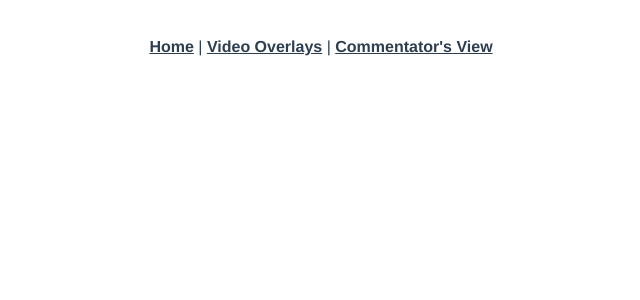
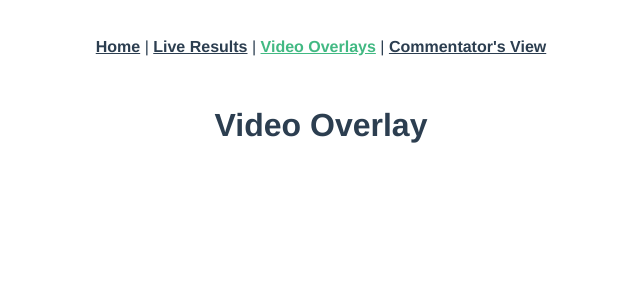
Before and after one commit to eckersleyalexander/orienteering_live_results, a Vue app in the folder Orienteering-LR-Local-Web-App/: page /#/video-overlay in a window 1280 px wide. Shown: the top 300 px of the page, without its empty margins (319-959 px from the left). Built offline with nearby package versions, Linux system fonts and the light colour scheme.

Commit message:
Added "Live Results" page to web app. Fixes #13

```diff
--- a/Orienteering-LR-Local-Web-App/src/App.vue
+++ b/Orienteering-LR-Local-Web-App/src/App.vue
@@ -2,7 +2,8 @@
   <div id="app">
     <div id="nav">
       <router-link to="/">Home</router-link> |
-      <router-link to="/videooverlay">Video Overlays</router-link> |
+      <router-link to="/live-results">Live Results</router-link> |
+      <router-link to="/video-overlay">Video Overlays</router-link> |
       <router-link to="/commentary">Commentator's View</router-link>
     </div>
     <router-view />
--- a/Orienteering-LR-Local-Web-App/src/router.js
+++ b/Orienteering-LR-Local-Web-App/src/router.js
@@ -12,8 +12,17 @@ export default new Router({
       component: Home
     },
     {
-      path: "/videooverlay",
-      name: "videooverlay",
+      path: "/live-results",
+      name: "live-results",
+      // route level code-splitting
+      // this generates a separate chunk (about.[hash].js) for this route
+      // which is lazy-loaded when the route is visited.
+      component: () =>
+        import(/* webpackChunkName: "about" */ "./views/LiveResults.vue")
+    },
+    {
+      path: "/video-overlay",
+      name: "video-overlay",
       // route level code-splitting
       // this generates a separate chunk (about.[hash].js) for this route
       // which is lazy-loaded when the route is visited.
--- /dev/null
+++ b/Orienteering-LR-Local-Web-App/src/views/LiveResults.vue
@@ -0,0 +1,5 @@
+<template>
+  <div class="live-results">
+    <h1>Live Results</h1>
+  </div>
+</template>
--- a/Orienteering-LR-Local-Web-App/src/views/VideoOverlay.vue
+++ b/Orienteering-LR-Local-Web-App/src/views/VideoOverlay.vue
@@ -1,5 +1,5 @@
 <template>
-  <div class="videooverlay">
+  <div class="video-overlay">
     <h1>Video Overlay</h1>
   </div>
 </template>
```
